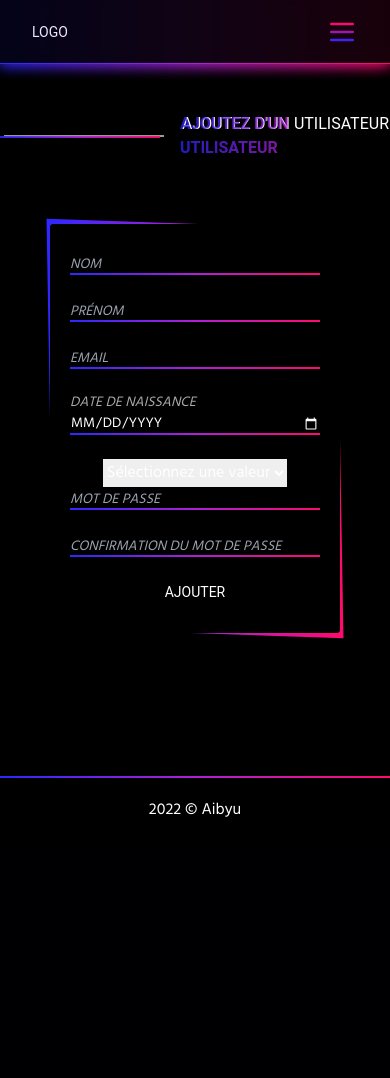
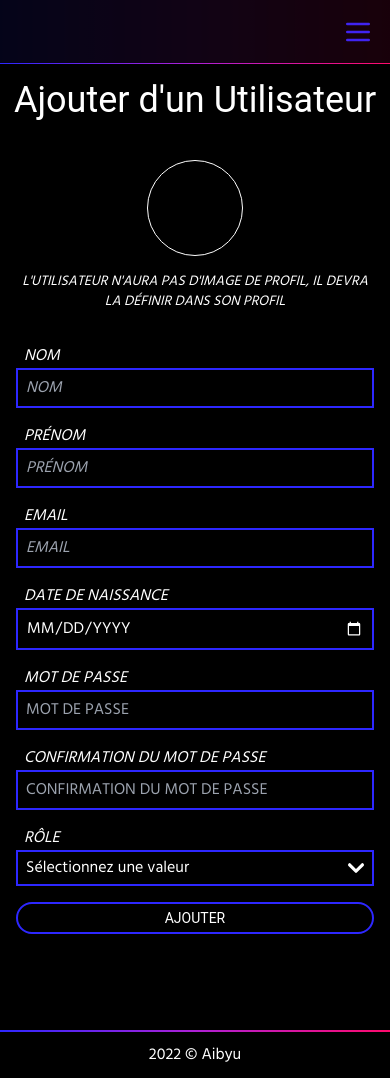
Before and after one commit to kbakazami/projet-bde-2022, a PHP site: page /admin/form-create-user in a window 390 px wide. Before the commit the page ends 817 px from the top, so only its background shows below. Run offline with PHP 8.4, Linux system fonts and the light colour scheme; tables that the repository leaves empty or names only in its code hold one stand-in row (values such as "Sample post"); data that the repository does not hold is empty; style sheets or scripts are compiled from the project's sources; some web fonts are replaced.

Commit message:
Css for form category,event,news,role,user done and responsive

```diff
--- a/public/css/styles.css
+++ b/public/css/styles.css
@@ -122,7 +122,8 @@ h1
 
 .form-back input[type="datetime-local"],
 .form-back input[type="number"],
-.form-back input[type="date"]
+.form-back input[type="date"],
+.form-back input[type="password"]
 {
     @apply bg-transparent border-2 border-blue w-full lg:w-420 py-1.5 px-2 uppercase mb-4 lg:mb-0
 }
@@ -141,7 +142,7 @@ h1
 .form-back textarea
 {
     resize: none;
-    @apply bg-transparent border-2 border-blue w-full h-60 py-1.5 px-2 uppercase
+    @apply bg-transparent border-2 border-blue w-full h-60 py-1.5 px-2 placeholder:uppercase placeholder:italic
 }
 
 .form-back select
--- a/src/Utils/FormExtension.php
+++ b/src/Utils/FormExtension.php
@@ -37,7 +37,7 @@ class FormExtension extends AbstractExtension
         }
 
         if($type === 'textarea'){
-            $input = $this->textarea($value, $attributes);
+            $input = $this->textarea($value, $attributes, $placeholder);
         }elseif ($type === 'select'){
             $input = $this->select($value, $attributes, $data);
         }
@@ -70,9 +70,9 @@ class FormExtension extends AbstractExtension
         return'<input type="'. $type .'"'. $this->getHtmlFromArray($attributes) . ' value="' . $value . '" placeholder="'. $placeholder .'" />';
     }
 
-    private function textarea(?string $value, array $attributes): string
+    private function textarea(?string $value, array $attributes, ?string $placeholder): string
     {
-        return '<textarea type="text" '. $this->getHtmlFromArray($attributes) .'>' . $value .'</textarea>';
+        return '<textarea type="text" placeholder="'. $placeholder .'"'. $this->getHtmlFromArray($attributes) .'>' . $value .'</textarea>';
     }
 //
 //    private function file(?string $value, array $attributes, $type, ?string $jsMethod): string
--- a/templates/admin/user/form-user.html.twig
+++ b/templates/admin/user/form-user.html.twig
@@ -1,34 +1,43 @@
-{% extends 'base.html.twig' %}
+{% extends 'admin/base-admin.html.twig' %}
 
 {% block body %}
-    <div class="flex flex-col items-center h-full">
 
-        <div class="relative flex flex-row items-center space-x-4 pt-12 pb-16">
-            <div class="relative">
-                <div class="absolute bg-white w-40 p-px ml-1 opacity-60"></div>
-                <div class="relative borderGradiantEffect w-40 opacity-90 mt-px pt-1 mr-1"></div>
-            </div>
-            <h1 class="absolute top-12 right-px">Ajoutez d'un Utilisateur</h1>
-            <h1 class="h1Gradiant">Ajoutez d'un Utilisateur</h1>
+    <div class="flex flex-col pt-4 pb-24">
+        <div class="w-full text-center pb-10 lg:pb-20">
+            <h1 class="text-4xl lg:text-5xl normal-case">Ajouter d'un Utilisateur</h1>
         </div>
 
-        <div class="form-wrapper pb-28">
-            <div class="form-container">
-                <form action='/admin/create-user' method='POST'
-                      class="relative w-full flex flex-col justify-center text-center bg-black py-7 sm:py-10 px-5 sm:px-15 rounded mx-auto form-front">
-                    {{ field("nom", "Nom","Nom") }}
-                    {{ field("prenom", "Prénom","Prénom") }}
-                    {{ field("mail", "Email","Email") }}
-                    {{ field("date", "Date de naissance","" ,"", {type: 'date'}) }}
-                    {{ field("role", "Rôle", "", "", {type: "select", data: role}) }}
-                    {{ field("password", "Mot de passe","Mot de passe") }}
-                    {{ field("confirmPassword", "Confirmation du mot de passe","Confirmation du mot de passe") }}
-                    <div class="customSubmit">
-                        <input type='submit' class="uppercase text-base" value="Ajouter"/>
-                    </div>
-                </form>
+        <form action='/admin/create-user' method='POST' class="form-back px-4 lg:px-0 lg:mx-auto">
+            <div class="flex flex-col lg:flex-row items-center lg:space-x-16 uppercase italic mb-8 text-sm lg:text-base" id="image-in-bdd">
+                {% if user.image %}
+                    <div class="rounded-full border border-white h-24 w-24 bg-cover" style="background-image: url('/img/{{ user.image }}')"></div>
+                {% else %}
+                    <div class="rounded-full border border-white h-24 w-24 bg-cover"></div>
+                    <span class="mt-4 lg:mt-0 text-center lg:text-left">L'utilisateur n'aura pas d'image de profil, il devra la définir dans son profil</span>
+                {% endif %}
             </div>
-        </div>
+
+            <div class="flex flex-col lg:flex-row lg:space-x-11 items-center lg:pb-8">
+                {{ field("nom", "Nom","Nom","") }}
+                {{ field("prenom", "Prénom","Prénom","") }}
+            </div>
+            <div class="flex flex-col lg:flex-row lg:space-x-11 items-center lg:pb-8 disabledInput">
+                {{ field("mail", "Email","Email","") }}
+                {{ field("date", "Date de naissance","Date de naissance","", {type: 'date'}) }}
+            </div>
+            <div class="flex flex-col lg:flex-row lg:space-x-11 items-center lg:pb-8">
+                {{ field("password", "Mot de passe","Mot de passe","",{type: 'password'}) }}
+                {{ field("confirmPassword", "Confirmation du mot de passe","Confirmation du mot de passe","",{type: 'password'}) }}
+            </div>
+            <div class="pb-4 lg:pb-8">
+                {{ field("role", "Rôle", "", "", {type: "select", data: role}) }}
+            </div>
+            <div class="w-full">
+                <div class="w-full lg:w-40 lg:ml-auto">
+                    <input type='submit' class="button-submit uppercase text-base text-center" value="Ajouter"/>
+                </div>
+            </div>
+        </form>
     </div>
 
 {% endblock %}
```
Also changed, not shown: templates/admin/category/form-category.html.twig (+18 -9 lines), templates/admin/event/form-event.html.twig (+27 -25 lines), templates/admin/news/form-news.html.twig (+41 -23 lines), templates/admin/role/form-role.html.twig (+36 -21 lines).
